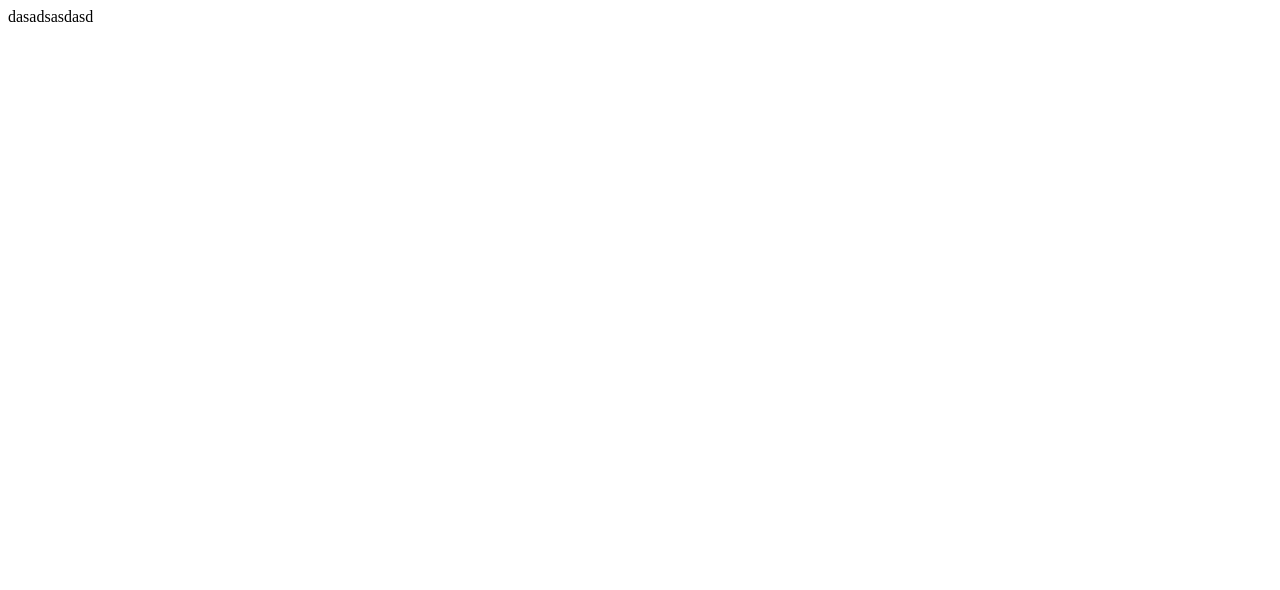
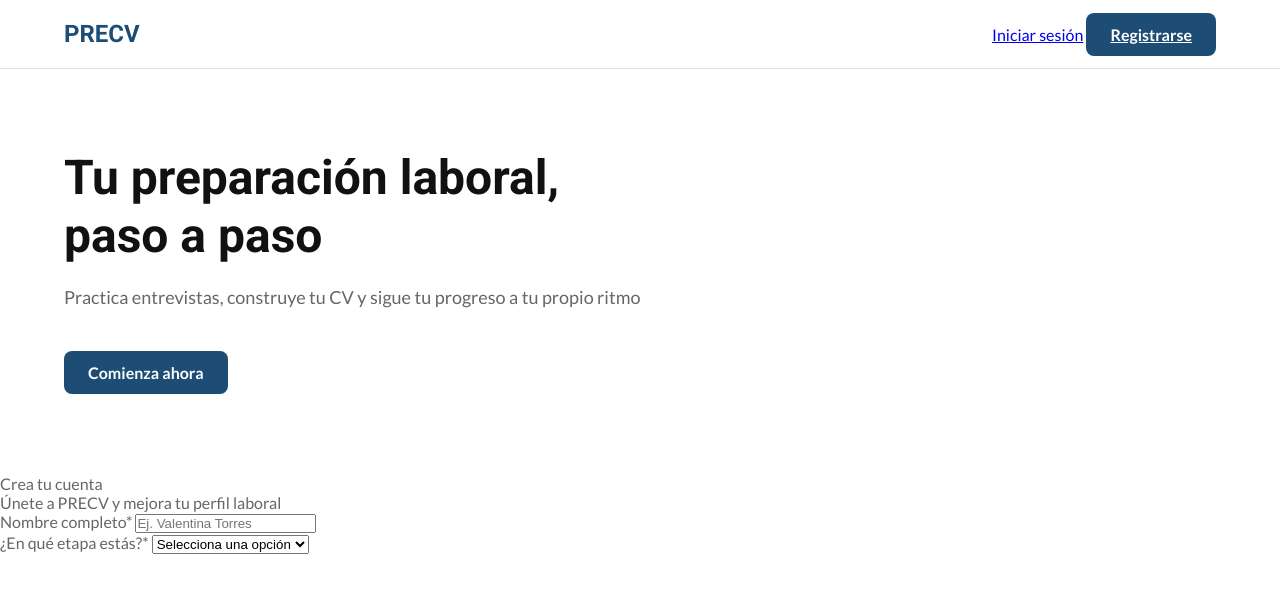
Before and after one commit to ElLisan23/loading-page, a plain HTML site: page index.html in a window 1280 px wide. Drawn offline with Linux system fonts and the light colour scheme.

Commit message:
Parte superior de la lading page

```diff
--- a/index.html
+++ b/index.html
@@ -3,11 +3,60 @@
 <head>
     <meta charset="UTF-8">
     <meta name="viewport" content="width=device-width, initial-scale=1.0">
-    <title>Document</title>
+    <title>Tu preparación laboral, paso a paso</title>
+    <link rel="preconnect" href="https://fonts.googleapis.com">
+    <link rel="preconnect" href="https://fonts.gstatic.com" crossorigin>
+    <link href="https://fonts.googleapis.com/css2?family=Lato:wght@400;700&family=Roboto:wght@700&display=swap" rel="stylesheet">
+
+    <link rel="stylesheet" href="style.css">
 </head>
 <body>
+    <header class = "navbar" >
+        <div class = "logo">
+            <span class = "logo-texto" > PRECV </span>
+        </div>
+        <nav class = "nav-links">
+            <!-- Son enlaces hipervinculas que significan que la ágina se deslizará automaticamente hacia la sección de la misma página que tenga el identificador id = "simulador" , igual con registro-->
+            <a href = "#simulador" class = "btn-secundario"> Iniciar sesión</a>
+            <a href = "#registro" class = "btn-primario"> Registrarse </a>
+        </nav>
+    </header>
+
+    <main class = "hero-section"> <!--Le indica a los navegadores que aqui comienza el contenido principal-->
+        <div class = "hero-contenido"> <!-- La usaremos para agrupar y alinear todo el bloque de texto-->
+            <h1 class = "hero-titulo">Tu preparación laboral,<br> paso a paso</h1> <!--el H1 es el titulo y el <br> es simplemente un salto de línea -->
+            <p class = "hero-description"> Practica entrevistas, construye tu CV y sigue tu progreso a tu propio ritmo   </p>
+            <button class = "btn-primario"> Comienza ahora </button>
+        </div>
+
+    </main>
+
+    <section class = "precv-auth-section">
+        <div class = "precv-auth-card">
+            <div class = "precv-auth-titulo"> Crea tu cuenta</div>
+            <p class = "precv-auth-subtitulo"> Únete a PRECV y mejora tu perfil laboral</p>
+
+            <form class = "precv-auth-form" action="#" methd = "POST">
+                <div class="precv-form-grid">
+                <div class="precv-form-group">
+                    <!-- Textos en Lato, como dicta tu guía de estilos -->
+                    <label for="nombre" class="precv-label">Nombre completo*</label>
+                    <input type="text" id="nombre" class="precv-input" placeholder="Ej. Valentina Torres" required>
+                </div>
+
+                <div class="precv-form-group">
+                    <label for="etapa" class="precv-label">¿En qué etapa estás?*</label>
+                    <select id="etapa" class="precv-input" required>
+                        <option value="" disabled selected>Selecciona una opción</option>
+                        <option value="estudiante">Estudiante</option>
+                        <option value="egresado">Egresado</option>
+                        <option value="profesional">Profesional</option>
+                    </select>
+                </div>
+            </div>
+            </form>
+    </section>
+
 
 </body>
 </html>
-
-dasadsasdasd
--- a/style.css
+++ b/style.css
@@ -0,0 +1,78 @@
+:root{
+    /* Paleta de colores -- significa variable */
+    --color-Fondo: #FFFFFF;
+    --color-primario: #1D4D74;
+    --color-gris-texto: #666666;
+
+    /* Tipografía */
+    --fuente-titulos: 'Roboto', sans-serif; /*Esto es solo para las H1, H2,H3*/
+    --fuente-cuerpos: 'Lato', sans-serif; /*Esto es solo para los párrafos y textos de cuerpo*/
+}
+
+/*Reseteamos todo para trabajar sin problemas en cada navegador*/
+*{
+    margin: 0;
+    padding: 0;
+    box-sizing: border-box;
+}
+
+body{
+    font-family: var(--fuente-cuerpos);
+    background-color: var(--color-Fondo);
+    color: var(--color-gris-texto);
+}
+
+.btn-primario{
+
+    background-color: var(--color-primario);
+    color:var(--color-Fondo);
+    padding: 12px 24px;
+    border:none;
+    border-radius: 8px;
+    font-family: var(--fuente-cuerpos);
+    font-size:16px;
+    font-weight:700;
+    cursor:pointer; /*Esto es para que el cursor cambie a una manito cuando pase por encima del botón*/
+    transition:background-color 0.3s ease; /*Esto es para que el cambio de color sea suave cuando el usuario pase el raton por encima del boton */
+}
+
+.btn-primario:hover{
+    background-color: #163A57;
+}
+
+.navbar{
+    display:flex; /*Esto es para que los elementos dentro del navbar se acomoden en una fila horizontal, ya que por defecto html los pone en vertical*/
+    justify-content: space-between; /*Esto es para que los elementos se distribuyan con espacio entre ellos*/
+    align-items: center; /*Esto es para que los elementos se alineen verticalmente en el centro*/
+    padding: 20px  5%; /*Esto es para agregar un espacio alrededor del navbar*/
+    border-bottom: 1px solid #E0E0E0; /*Esto es para agregar una linea debajo del navbar*/
+}
+
+.logo-texto{
+    font-family: var(--fuente-titulos);
+    font-size: 24px;
+    color: var(--color-primario);
+}
+
+.hero-section{
+    display:flex;
+    flex-direction: column; /*Esto es para que los elementos dentro de la sección hero se acomoden en una columna vertical*/
+    justify-content: center; /*Esto es para que los elementos se alineen verticalmente en el centro*/
+    padding: 80px 5%; /*Esto es para agregar un espacio alrededor de la sección hero*/
+    max-width: 800px; /*Esto es para que la sección hero no se expanda demasiado en pantallas grandes*/
+}
+
+.hero-titulo{
+    font-family: var(--fuente-titulos);
+    font-size: 48px;
+    color: #111111;
+    margin-bottom: 20px; /*Esto es para agregar un espacio debajo del título*/
+    line-height: 1.2; /*Esto es para que el texto tenga un espacio entre lineas adecuado*/
+}
+
+.hero-description{
+    font-size: 18px;
+    color: var(--color-gris-texto);
+    margin-bottom: 40px; /*Esto es para agregar un espacio debajo de la descripción*/
+    line-height: 1.5; /*Esto es para que el texto tenga un espacio entre lineas adecuado*/
+}
```
